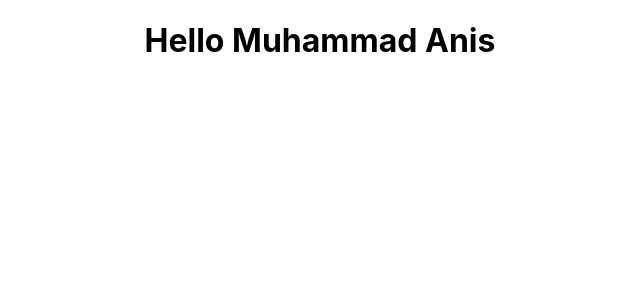
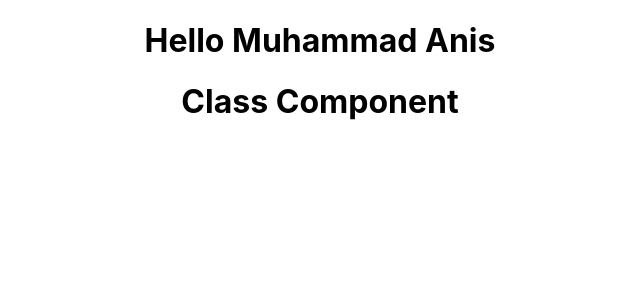
Before and after one commit to anisiqbal/react-hello-world, a React (Create React App) app: page / in a window 1280 px wide. Shown: the top 300 px of the page, without its empty margins (320-960 px from the left). Built offline with nearby package versions, Linux system fonts and the light colour scheme.

Commit message:
making functional components

```diff
--- a/src/App.js
+++ b/src/App.js
@@ -1,12 +1,14 @@
-import React from 'react';
+import React, { Component } from 'react';
 import './App.css';
+import {Greet} from './components/greet';
+import Welcome from './components/Welcome';
 
-import Greet from './components/greet';
 
 function App() {
   return (
     <div className="App">
-      <Greet />
+      <Greet/>
+      < Welcome/>
     </div>
   );
 }
--- /dev/null
+++ b/src/components/Welcome.js
@@ -0,0 +1,12 @@
+    import React ,{Component} from 'react'
+
+        class Welcome extends Component {
+            render() {
+                return(
+                    <h1>Class Component</h1>
+
+                );
+            }
+        }
+
+        export default Welcome;
```
Also changed, not shown: src/components/greet.js (+9 -2 lines).
